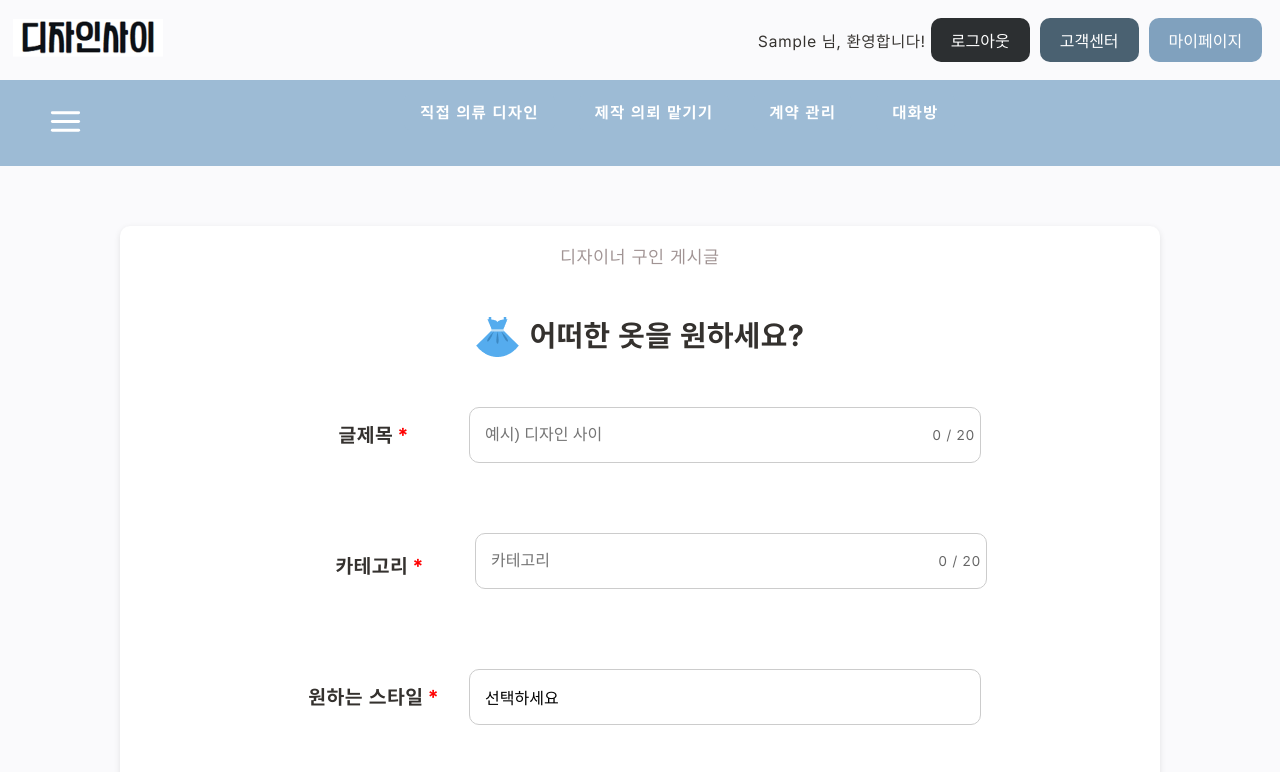
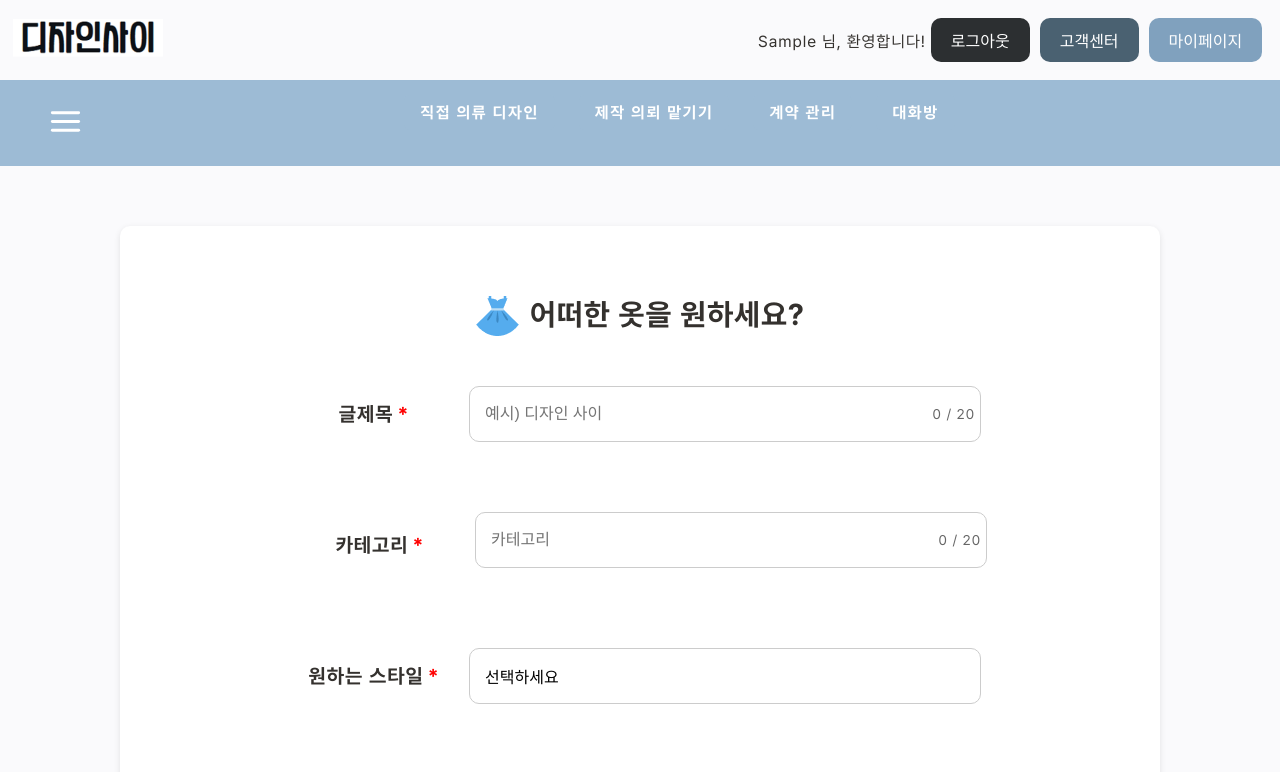
Before and after one commit to kimwax112/letsgit, a React (Create React App) app in the folder 프론트엔드/: page /client/RequestWriting in a window 1280 px wide. Shown: the top 772 px of the page. Built offline with nearby package versions, Linux system fonts and the light colour scheme; a web font is replaced by a local one.

Commit message:
의뢰인-구인게시판 작성 ui수정

```diff
--- a/프론트엔드/src/pages/Request/Post/RequestPost.jsx
+++ b/프론트엔드/src/pages/Request/Post/RequestPost.jsx
@@ -25,7 +25,7 @@ const Right = styled.div`
 export default function RequestPost() {
   return (
     <>
-      <ContentHeader />
+
       <PostContent />
 
       <Content>
--- a/프론트엔드/src/pages/Request/Request/RequestWriting.jsx
+++ b/프론트엔드/src/pages/Request/Request/RequestWriting.jsx
@@ -37,14 +37,6 @@ const HeaderWrapper = styled.div`
   padding: 20px;
   align-items: center;
   text-align: center;
-`;
-
-const Subtitle = styled.div`
-  font-size: 18px;
-  color: #666; /* 텍스트 색상은 원하는 대로 수정 */
-  font-weight: normal;
-  margin-bottom: 0px; /* "어떠한 옷을 원하세요?"와의 간격 조정 */
-  color: #A19494;
 `;
 
 const DetailAndUploadWrapper = styled.div`
@@ -156,7 +148,6 @@ export default function RequestWriting() {
     <Container>
       <Wrapper>
         <HeaderWrapper>
-          <Subtitle>디자이너 구인 게시글</Subtitle>
           <Header>
             <img src={dress} alt="sample" />
             어떠한 옷을 원하세요?
@@ -225,7 +216,7 @@ export default function RequestWriting() {
         <Footer>
           <NextButtonUI onClick={() => setIsModalOpen(true)}>의뢰 등록</NextButtonUI>
           <NextButtonUI to="/client/Request">취소</NextButtonUI>
-          <NextButtonUI>임시 저장</NextButtonUI>
+          <NextButtonUI onClick={() => alert('임시 저장되었습니다!')}>임시 저장</NextButtonUI>
         </Footer>
       </Wrapper>
 
--- a/프론트엔드/src/pages/Request/Request/ui/MyEditor.jsx
+++ b/프론트엔드/src/pages/Request/Request/ui/MyEditor.jsx
@@ -35,7 +35,7 @@ const MyEditor = ({children}) => {
   };
 
   return (
-    <div style={{ border: '1px solid #ccc', padding: '10px' , width: '70em' }}>
+    <div style={{ border: '1px solid #ccc', padding: '10px', width: '60em' }}>
       {/* 상단 제목 영역 */}
       <div style={{ display: 'flex', justifyContent: 'space-between', marginBottom: 10 }}>
         <h3>{children}</h3>
--- a/프론트엔드/src/pages/Request/Request/ui/RequestPopup.jsx
+++ b/프론트엔드/src/pages/Request/Request/ui/RequestPopup.jsx
@@ -9,6 +9,7 @@ const Overlay = styled.div`
   left: 0;
   width: 100%;
   height: 100%;
+  padding: 50px 0; /* 위아래 여백 추가 */
   background-color: rgba(0,0,0,0.5);
   display: flex;
   align-items: center;
@@ -66,7 +67,24 @@ const Text = styled.div`
   }
 `;
 
+const StyledButton = styled.button`
+  background-color: #799FC4;
+  color: white;
+  padding: 10px 20px;
+  border: none;
+  cursor: pointer;
+
+  &:hover {
+    filter: brightness(90%);
+  }
+`;
+
 export default function RequestPopup({ onClose }) {
+
+  const handleSave = () => {
+    alert("임시저장이 완료되었습니다.");
+  };
+
   return (
     <Overlay>
       <ModalContainer>
@@ -77,8 +95,8 @@ export default function RequestPopup({ onClose }) {
             <h1 style={{ margin: "20px" }}>의뢰서</h1>
           </div>
           <ButtonContainer>
-            <Button onClick={() => console.log("Clicked!")}>확인</Button>
-            <Button onClick={() => console.log("Clicked!")}>수정하기</Button>
+            <StyledButton onClick={onClose}>취소</StyledButton>
+            <StyledButton onClick={handleSave}>임시저장</StyledButton>
           </ButtonContainer>
         </Header>
         <Text>
```
